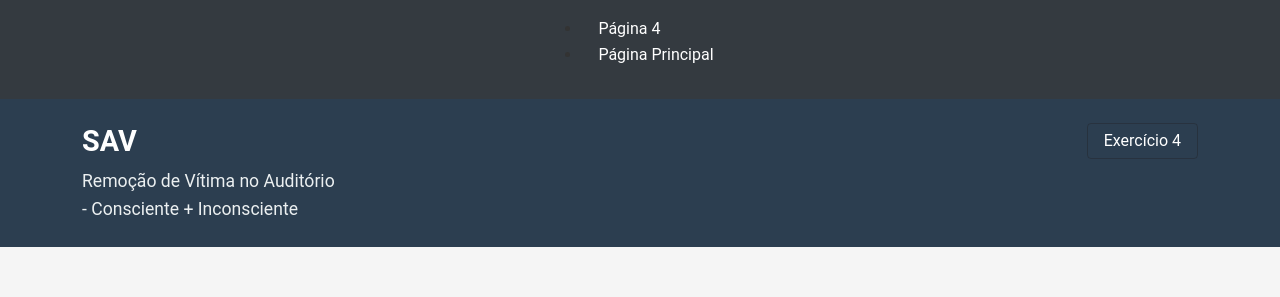
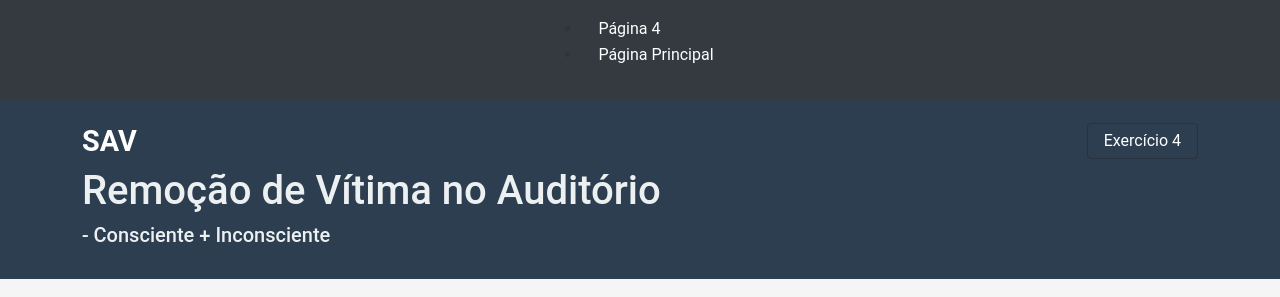
Before and after one commit to aubaro01/Prsocorros, a React (Create React App) app: page /page4 in a window 1280 px wide. Shown: the top 297 px of the page. Built offline with nearby package versions, Linux system fonts and the light colour scheme.

Commit message:
Update PageEx4.js

```diff
--- a/src/pages/PageEx4.js
+++ b/src/pages/PageEx4.js
@@ -13,8 +13,8 @@ const Header = () => (
         </div>
       </div>
       <p className="mt-2 mb-0" style={{ fontSize: "1.1rem", color: "#ecf0f1" }}>
-        Remoção de Vítima no Auditório<br />
-        - Consciente + Inconsciente
+       <h1> Remoção de Vítima no Auditório<br /></h1>
+         <h5>- Consciente + Inconsciente</h5>
       </p>
     </div>
   </header>
```
